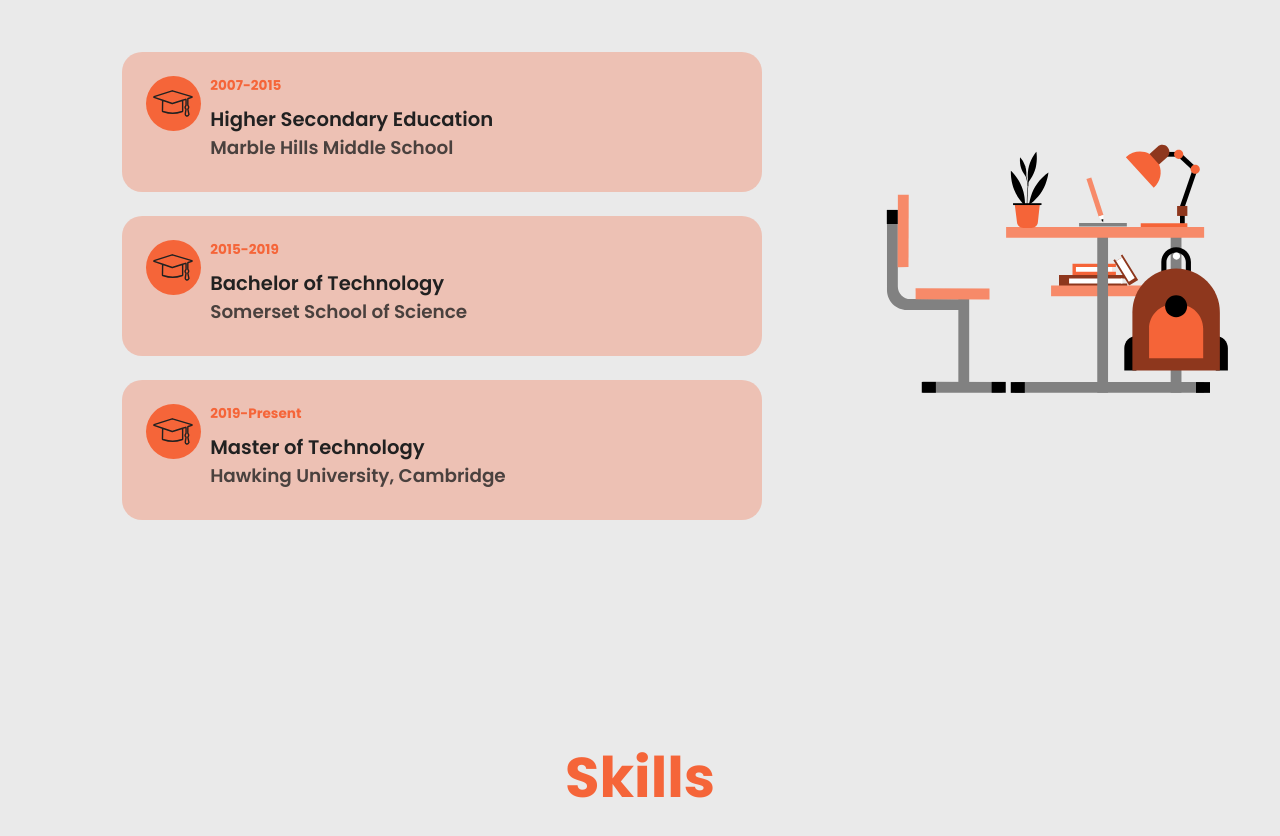
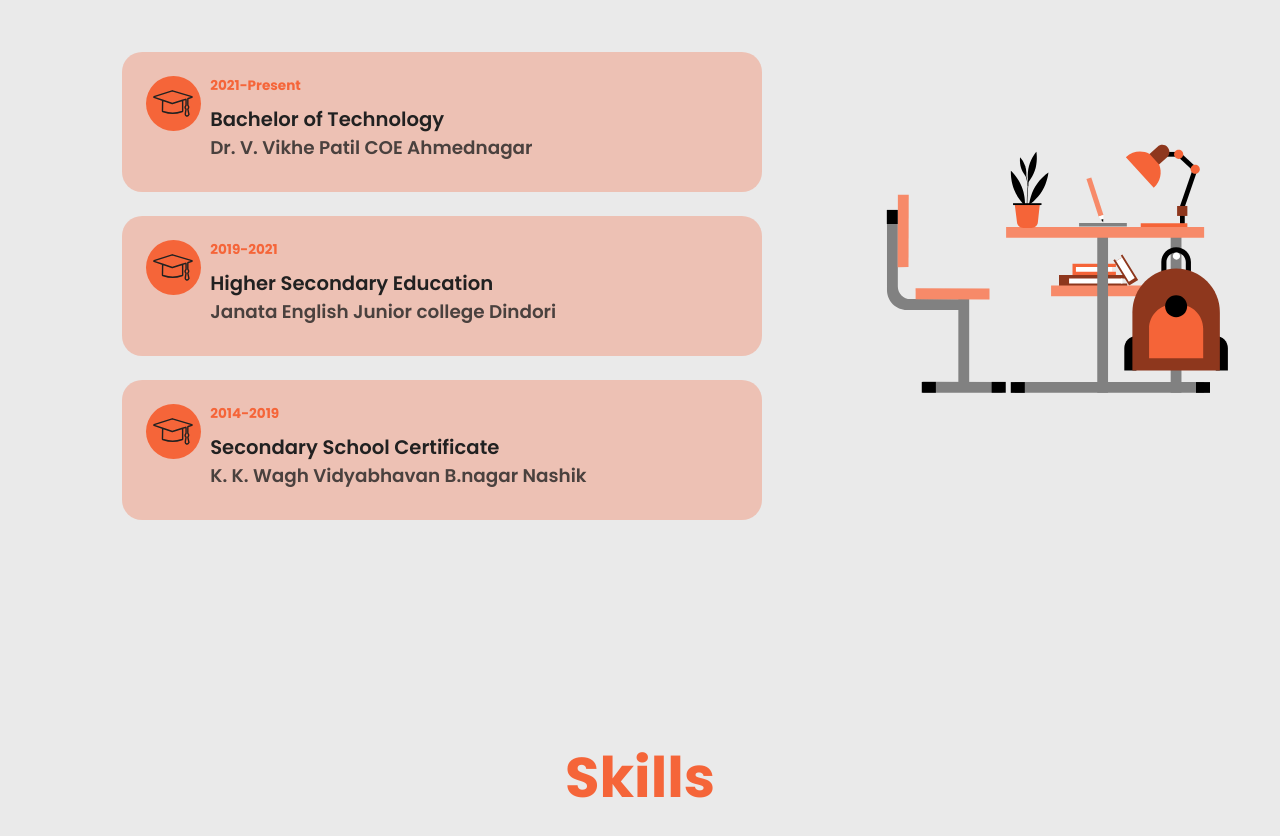
Before and after one commit to om2438164/Portfolio, a React (Create React App) app: page / in a window 1280 px wide. Shown: the part 1697-2533 px from the top of the page. Built offline with nearby package versions, Linux system fonts and the light colour scheme; a web font is replaced by a local one.

Commit message:
education

```diff
--- a/src/data/educationData.js
+++ b/src/data/educationData.js
@@ -1,23 +1,23 @@
 export const educationData = [
     {
         id: 1,
-        institution: 'Marble Hills Middle School',
-        course: 'Higher Secondary Education',
-        startYear: '2007',
-        endYear: '2015'
+        institution: 'Dr. V. Vikhe Patil COE Ahmednagar',
+        course: 'Bachelor of Technology',
+        startYear: '2021',
+        endYear: 'Present'
     },
     {
         id: 2,
-        institution: 'Somerset School of Science',
-        course: 'Bachelor of Technology',
-        startYear: '2015',
-        endYear: '2019'
+        institution: 'Janata English Junior college Dindori',
+        course: 'Higher Secondary Education',
+        startYear: '2019',
+        endYear: '2021'
     },
     {
         id: 3,
-        institution: 'Hawking University, Cambridge',
-        course: 'Master of Technology',
-        startYear: '2019',
-        endYear: 'Present'
+        institution: 'K. K. Wagh Vidyabhavan B.nagar Nashik',
+        course: 'Secondary School Certificate',
+        startYear: '2014',
+        endYear: '2019'
     },
 ]
```
